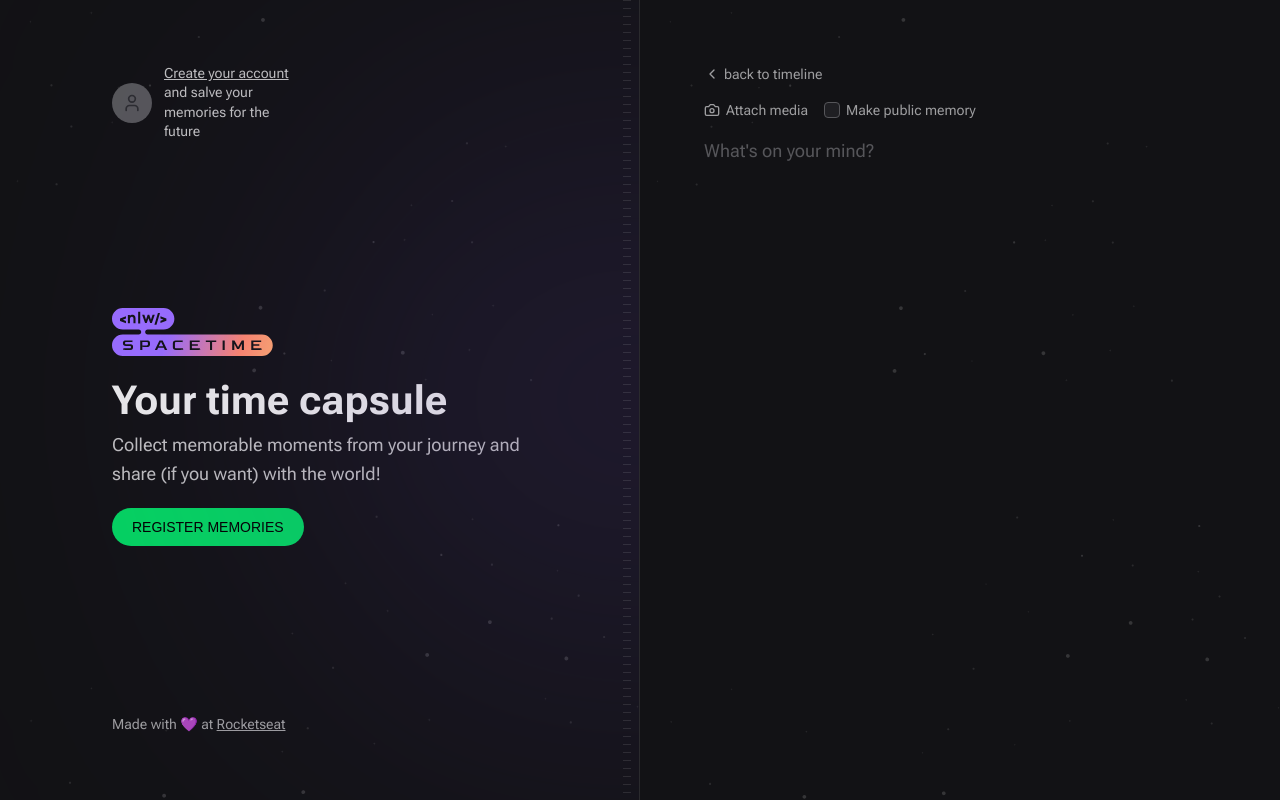
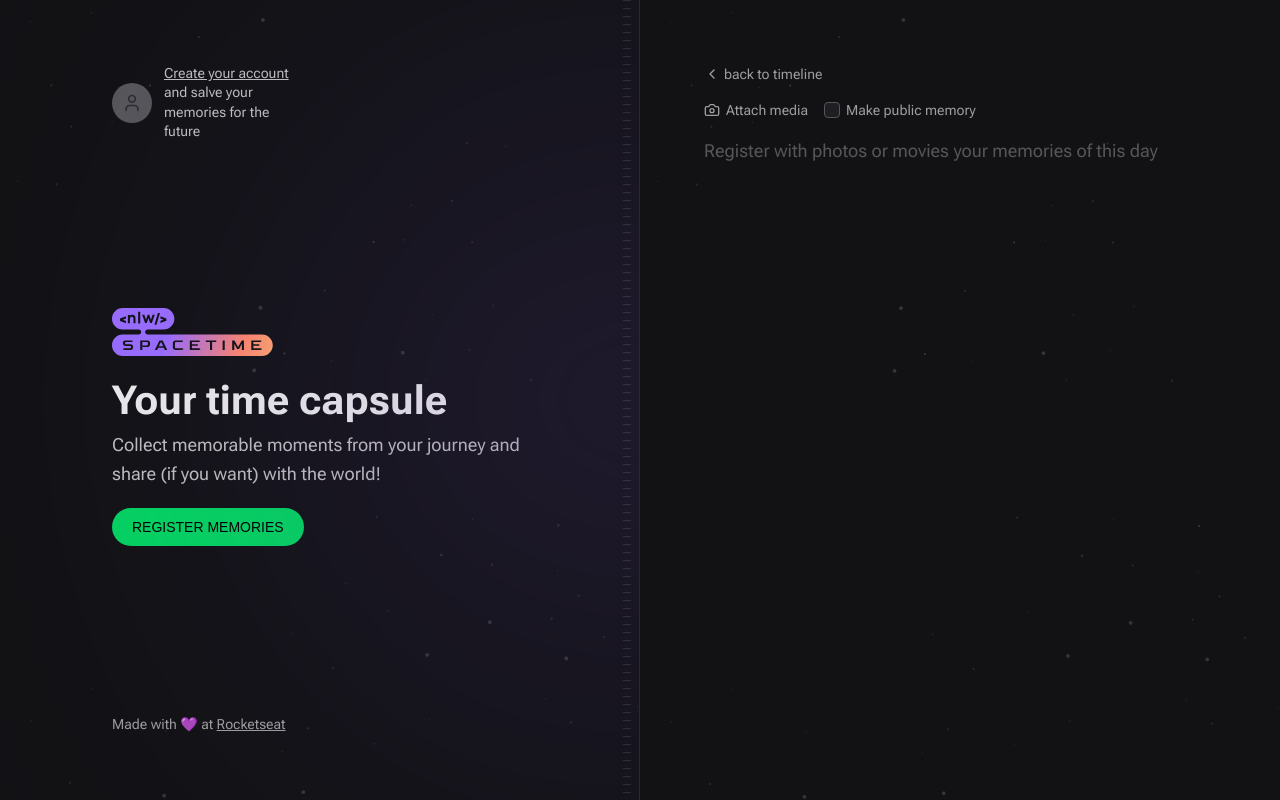
Before and after one commit to LucasAnselmoSilva12345/time-capsule-nlw-spacetime, a Next.js app: page /memories/new in a window 1280 px wide. Built offline with nearby package versions, Linux system fonts and the light colour scheme; no server answers; a web font is replaced by a local one.

Commit message:
Fixes: Change text of textarea placeholder element
Signed-off-by: LucasAnselmoSilva12345 <lucasanselmodasilva02@gmail.com>

```diff
--- a/src/app/memories/new/page.tsx
+++ b/src/app/memories/new/page.tsx
@@ -42,7 +42,7 @@ export default function NewMemory() {
           name="content"
           spellCheck={false}
           className="w-full flex-1 resize-none rounded border-0 bg-transparent p-0 text-lg leading-relaxed text-gray-100 placeholder:text-gray-400 focus:ring-0"
-          placeholder="What's on your mind?"
+          placeholder="Register with photos or movies your memories of this day"
         />
       </form>
     </div>
```
